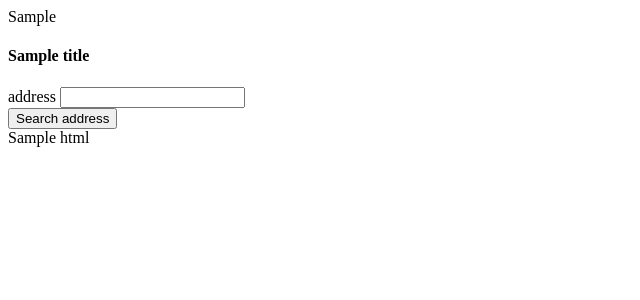
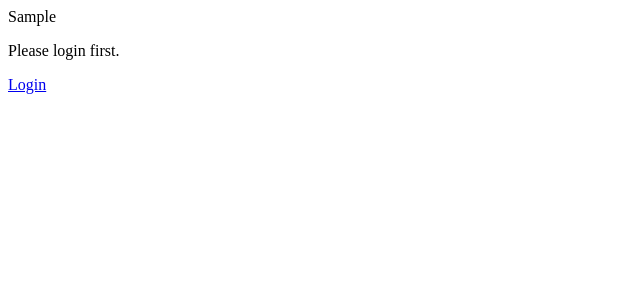
Before and after one commit to kallioaa/TapahtumaSovellus, a Flask app: template app/templates/events/address_form.html in a window 1280 px wide. Shown: the top 300 px of the page, without its empty margins (0-640 px from the left). Run offline with Flask 2, Linux system fonts and the light colour scheme; the template is opened without the code that fills it: values that come from a table or form of the project are taken from there, most other values are stand-ins (such as "Sample title", 1, 10 or a date in 2020); parts of the project's set-up code (start-up, migrations or seed data) failed here and were passed over; some libraries are stand-ins or nearby versions.

Commit message:
older sqlalchemy and changes to templates

```diff
--- a/app/templates/events/address_form.html
+++ b/app/templates/events/address_form.html
@@ -6,6 +6,7 @@
 {{nav.my_nav_bar.render()}}
 {% endblock %}
 {% block content %}
+{% if session.user_id%}
 <div class="container">
     <div class="row">
         <div class="col">
@@ -21,4 +22,8 @@
         </div>
     </div>
 </div>
+{% else %}
+<p> Please login first.</p>
+<a href="{{ url_for('auth.log_in') }}" class="text-info"> Login </a>
+{% endif %}
 {% endblock %}
--- a/app/templates/general/basic_form.html
+++ b/app/templates/general/basic_form.html
@@ -5,6 +5,7 @@
 {{nav.my_nav_bar.render()}}
 {% endblock %}
 {% block content %}
+{% if session.user_id%}
 <div class="container">
     <div class="row">
         <div class="col">
@@ -15,4 +16,8 @@
         </div>
     </div>
 </div>
+{% else %}
+<p> Please login first.</p>
+<a href="{{ url_for('auth.log_in') }}" class="text-info"> Login </a>
+{% endif %}
 {% endblock %}
--- a/requirements.txt
+++ b/requirements.txt
@@ -42,7 +42,7 @@ PyYAML==5.4.1
 pyyaml_env_tag==0.1
 requests==2.26.0
 six==1.16.0
-SQLAlchemy==1.4.23
+SQLAlchemy==1.3.23
 toml==0.10.2
 urllib3==1.26.7
 visitor==0.1.3
```
